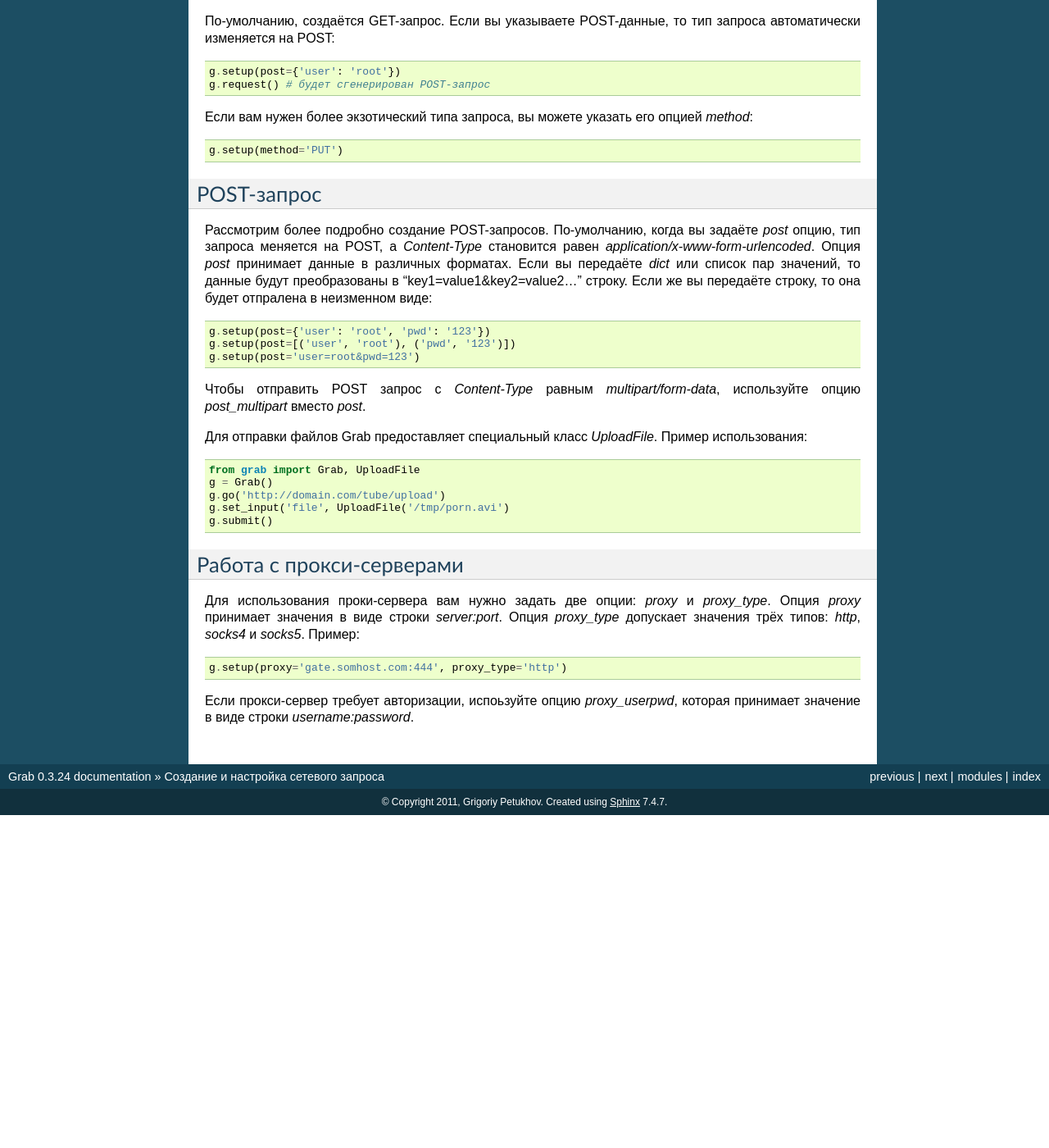
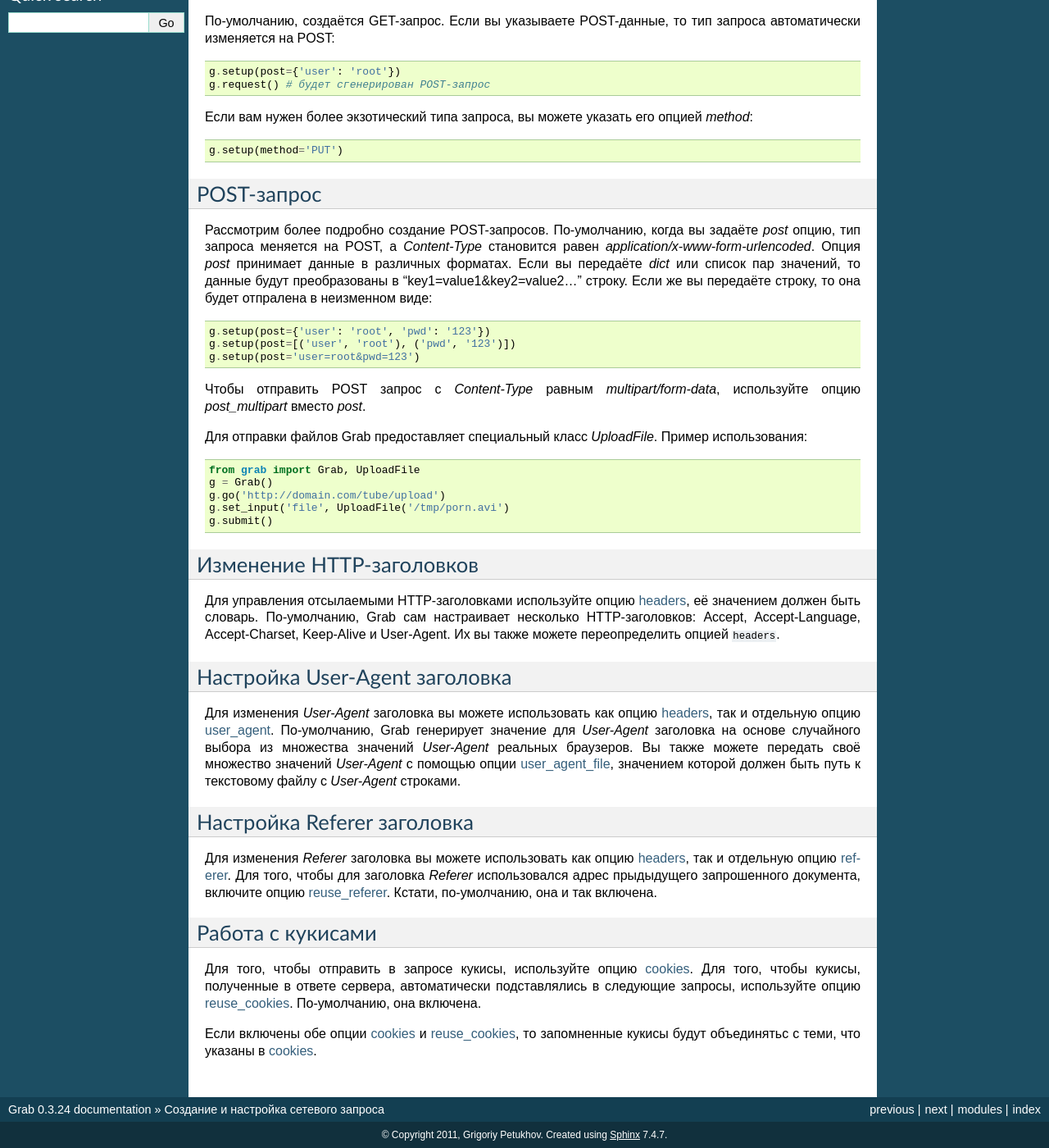
Before and after one commit to lorien/grab, a Sphinx documentation site: the page built from docs/grab/request.rst, in a window 1280 px wide and 1400 px high, scrolled down 445 px. Shown: the whole window at 82% size. Built offline with Sphinx 7.4.7, drawn with Linux system fonts in a browser that asks for light colours; before the commit the page ends 1439 px from its top, so only the background shows below that; some of the changed text lies outside the part shown.

Commit message:
New documentation

```diff
--- a/docs/grab/request.rst
+++ b/docs/grab/request.rst
@@ -51,11 +51,28 @@ POST-запрос
     g.submit()
 
 
-Работа с прокси-серверами
+.. _request_headers:
+
+Изменение HTTP-заголовков
 -------------------------
 
-Для использования проки-сервера вам нужно задать две опции: `proxy` и `proxy_type`. Опция `proxy` принимает значения в виде строки `server:port`. Опция `proxy_type` допускает значения трёх типов: `http`, `socks4` и `socks5`. Пример::
+Для управления отсылаемыми HTTP-заголовками используйте опцию :ref:`option_headers`, её значением должен быть словарь. По-умолчанию, Grab сам настраивает несколько HTTP-заголовков: Accept, Accept-Language, Accept-Charset, Keep-Alive и User-Agent. Их вы также можете переопределить опцией ``headers``.
 
-    g.setup(proxy='gate.somhost.com:444', proxy_type='http')
+.. _request_user_agent:
 
-Если прокси-сервер требует авторизации, испоьзуйте опцию `proxy_userpwd`, которая принимает значение в виде строки `username:password`.
+Настройка User-Agent заголовка
+------------------------------
+
+Для изменения `User-Agent` заголовка вы можете использовать как опцию :ref:`option_headers`, так и отдельную опцию :ref:`option_user_agent`. По-умолчанию, Grab генерирует значение для `User-Agent` заголовка на основе случайного выбора из множества значений `User-Agent` реальных браузеров. Вы также можете передать своё множество значений `User-Agent` с помощью опции :ref:`option_user_agent_file`, значением которой должен быть путь к текстовому файлу с `User-Agent` строками.
+
+Настройка Referer заголовка
+---------------------------
+
+Для изменения `Referer` заголовка вы можете использовать как опцию :ref:`option_headers`, так и отдельную опцию :ref:`option_referer`. Для того, чтобы для заголовка `Referer` использовался адрес прыдыдущего запрошенного документа, включите опцию :ref:`option_reuse_referer`. Кстати, по-умолчанию, она и так включена.
+
+Работа с кукисами
+-----------------
+
+Для того, чтобы отправить в запросе кукисы, используйте опцию :ref:`option_cookies`. Для того, чтобы кукисы, полученные в ответе сервера, автоматически подставлялись в следующие запросы, используйте опцию :ref:`option_reuse_cookies`. По-умолчанию, она включена.
+
+Если включены обе опции :ref:`option_cookies` и :ref:`option_reuse_cookies`, то запомненные кукисы будут объединятьс с теми, что указаны в :ref:`option_cookies`.
--- a/docs/grab/tutorial.rst
+++ b/docs/grab/tutorial.rst
@@ -43,11 +43,11 @@
 
 Вот так можно найти информацию в теле ответа по XPATH::
 
-   print g.xpath('//div[@id="error"]')[0].text_content()
+   print g.xpath('//div[@id="error"]').text_content()
 
 А так можно пробежаться по элементам::
 
-   for elem in g.xpath('//h3'):
+   for elem in g.xpath_list('//h3'):
        print elem.text
 
 Об этих и многих других фишках читайте в подробной документации.
--- a/docs/index.rst
+++ b/docs/index.rst
@@ -44,6 +44,7 @@ Grab сайты
     grab/debugging
     grab/options
     grab/request
+    grab/proxy
     grab/under_the_hood
 
 API
```
Also changed, not shown: docs/grab/debugging.rst (+10 -4 lines), docs/grab/options.rst (+48 -12 lines), docs/grab/proxy.rst (added, +35 -0 lines), 1 other file.
